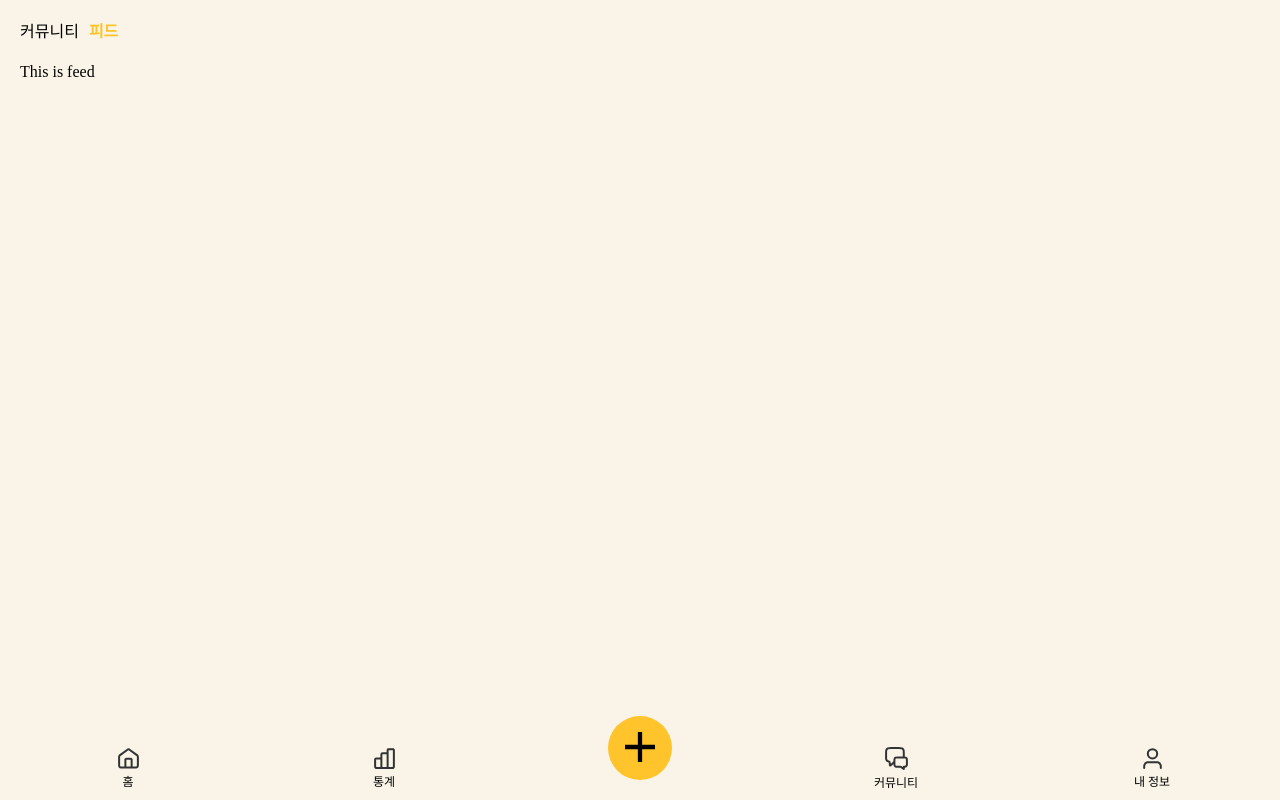
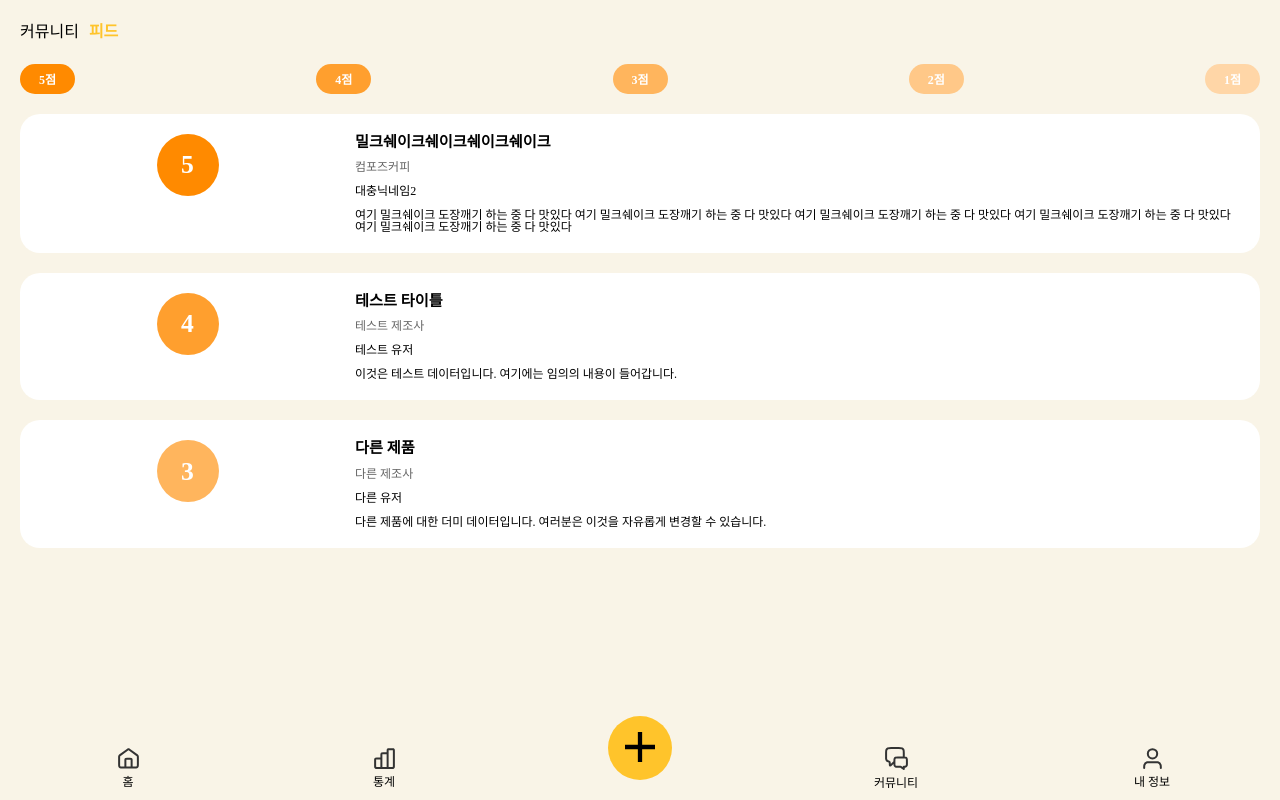
Before and after one commit to coffein-doctor/MST, a Next.js app in the folder mst/: page /community/feed in a window 1280 px wide. Built offline with nearby package versions, Linux system fonts and the light colour scheme; a web font is replaced by a local one.

Commit message:
[FEAT] ratingColorHook 작성 및 feed페이지 완료

```diff
--- a/mst/src/app/(mainpage)/community/feed/page.tsx
+++ b/mst/src/app/(mainpage)/community/feed/page.tsx
@@ -1,7 +1,118 @@
-import React from "react";
+"use client";
+import React, { useState } from "react";
+import { css } from "@emotion/react";
+import FeedForm from "@/components/Community/FeedForm";
+import Form from "@/components/common/Form/Form";
+import useGetRatingColor from "@/utils/useGetRatingColor";
 
-function feed() {
-  return <div>This is feed</div>;
+interface FeedData {
+  id: number;
+  beverageName: string;
+  manufacturer: string;
+  userName: string;
+  content: string;
+  ratingNum: number;
+}
+const RATING_VALUES = [5, 4, 3, 2, 1];
+
+const dummyData: FeedData[] = [
+  {
+    id: 1,
+    beverageName: "밀크쉐이크쉐이크쉐이크쉐이크",
+    manufacturer: "컴포즈커피",
+    userName: "대충닉네임2",
+    content:
+      "여기 밀크쉐이크 도장깨기 하는 중 다 맛있다 여기 밀크쉐이크 도장깨기 하는 중 다 맛있다 여기 밀크쉐이크 도장깨기 하는 중 다 맛있다 여기 밀크쉐이크 도장깨기 하는 중 다 맛있다 여기 밀크쉐이크 도장깨기 하는 중 다 맛있다",
+    ratingNum: 5,
+  },
+  {
+    id: 2,
+    beverageName: "테스트 타이틀",
+    manufacturer: "테스트 제조사",
+    userName: "테스트 유저",
+    content: "이것은 테스트 데이터입니다. 여기에는 임의의 내용이 들어갑니다.",
+    ratingNum: 4,
+  },
+  {
+    id: 3,
+    beverageName: "다른 제품",
+    manufacturer: "다른 제조사",
+    userName: "다른 유저",
+    content:
+      "다른 제품에 대한 더미 데이터입니다. 여러분은 이것을 자유롭게 변경할 수 있습니다.",
+    ratingNum: 3,
+  },
+];
+
+function Feed() {
+  const [selectedRatingPill, setSelectedRatingPill] = useState<number | null>();
+
+  const getRatingPillColor = useGetRatingColor();
+
+  const handlePillClick = (val: number) => {
+    setSelectedRatingPill(val);
+  };
+
+  return (
+    <div>
+      <div css={pillBtnWrapperCSS}>
+        {RATING_VALUES.map((val) => (
+          <button
+            key={val}
+            type="button"
+            css={[
+              getRatingPillColor(val),
+              ratingPillCSS,
+              selectedRatingPill === val && selectedRatingPillCSS,
+            ]}
+            onClick={() => handlePillClick(val)}
+          >
+            {val}점
+          </button>
+        ))}
+      </div>
+      <div>
+        {dummyData.map((item) => (
+          <Form
+            key={item?.id}
+            cssProps={feedFormWrapperCSS}
+            content={
+              <FeedForm
+                beverageName={item?.beverageName}
+                manufacturer={item?.manufacturer}
+                userName={item?.userName}
+                content={item?.content}
+                ratingNum={item?.ratingNum}
+              />
+            }
+          />
+        ))}
+      </div>
+    </div>
+  );
 }
 
-export default feed;
+const pillBtnWrapperCSS = css`
+  margin-bottom: 20px;
+  display: flex;
+  justify-content: space-between;
+  align-items: center;
+`;
+
+const ratingPillCSS = css`
+  width: 55px;
+  height: 30px;
+  border-radius: 30px;
+  color: var(--default-white-color);
+  font-size: var(--font-size-h6);
+  font-weight: var(--font-weight-bold);
+`;
+
+const selectedRatingPillCSS = css`
+  border: 1px solid var(--gray-color-2);
+`;
+
+const feedFormWrapperCSS = css`
+  margin-bottom: 20px;
+`;
+export default Feed;
--- a/mst/src/components/Beverage/RatingForm.tsx
+++ b/mst/src/components/Beverage/RatingForm.tsx
@@ -68,7 +68,7 @@ function RatingForm({
         onChange={handleTextChange}
         placeholder="음료평을 남겨주세요"
       />
-      {/* <Button>추가하기</Button> */}
+
     </div>
   );
 }
--- /dev/null
+++ b/mst/src/components/Community/FeedForm.tsx
@@ -0,0 +1,91 @@
+import useGetRatingColor from "@/utils/useGetRatingColor";
+import { css } from "@emotion/react";
+
+interface FeedContentProps {
+  beverageName: string;
+  manufacturer: string;
+  ratingNum: number;
+  userName: string;
+  content: string;
+}
+
+export default function FeedForm({
+  beverageName,
+  manufacturer,
+  ratingNum,
+  userName,
+  content,
+}: FeedContentProps) {
+  9;
+  const getRatingCircleColor = useGetRatingColor();
+
+  return (
+    <div css={articleFormWrapperCSS}>
+      <div css={articleRateWrapperCSS}>
+        <div css={[articleRateCircleCSS, getRatingCircleColor(ratingNum)]}>
+          {ratingNum}
+        </div>
+      </div>
+      <div css={articleContentWrapperCSS}>
+        <div css={articleTitleCSS}>{beverageName}</div>
+        <div css={articleManuCSS}>{manufacturer}</div>
+
+        <div css={articleUserCSS}>{userName}</div>
+        <p>{content}</p>
+      </div>
+    </div>
+  );
+}
+
+const articleFormWrapperCSS = css`
+  display: flex;
+`;
+
+const articleRateWrapperCSS = css`
+  flex: 1;
+  display: flex;
+  justify-content: center;
+  margin-right: 10px;
+`;
+
+const articleContentWrapperCSS = css`
+  flex: 3;
+  margin-left: 10px;
+  font-size: var(--font-size-h6);
+  width: calc(66% - 20px);
+`;
+
+const articleRateCircleCSS = css`
+  width: 62px;
+  height: 62px;
+  border-radius: 100%;
+  display: flex;
+  justify-content: center;
+  align-items: center;
+  /* background-color: #ff8a00; */
+  color: var(--default-white-color);
+  font-size: var(--font-size-h2);
+  font-weight: var(--font-weight-bold);
+`;
+
+const articleTitleCSS = css`
+  font-size: var(--font-size-h5);
+  font-weight: var(--font-weight-semibold);
+  margin-right: 10px;
+  white-space: nowrap;
+  overflow: hidden;
+  text-overflow: ellipsis;
+  margin-bottom: 12px;
+`;
+
+const articleManuCSS = css`
+  color: var(--gray-color-2);
+  white-space: nowrap;
+  overflow: hidden;
+  text-overflow: ellipsis;
+  margin-bottom: 12px;
+`;
+
+const articleUserCSS = css`
+  margin-bottom: 12px;
+`;
--- /dev/null
+++ b/mst/src/utils/useGetRatingColor.ts
@@ -0,0 +1,17 @@
+import { css } from "@emotion/react";
+
+export default function useGetRatingColor() {
+  return (val: number) => {
+    const colorMap: { [key: number]: string } = {
+      5: "#ff8a00",
+      4: "#ff9f2e",
+      3: "#ffb55d",
+      2: "#ffc888",
+      1: "#ffd6a7",
+    };
+
+    return css`
+      background-color: ${colorMap[val]};
+    `;
+  };
+}
```
